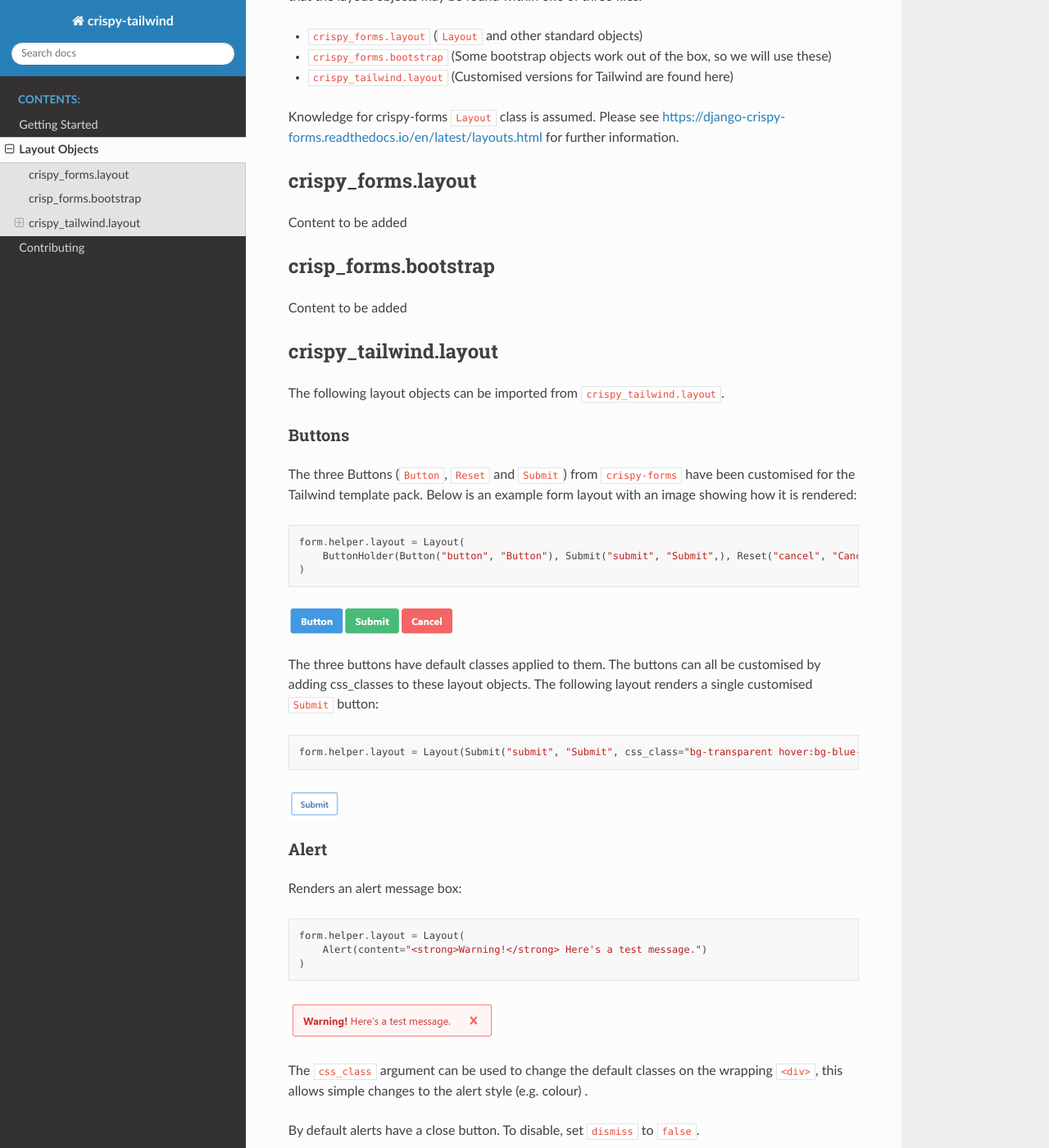
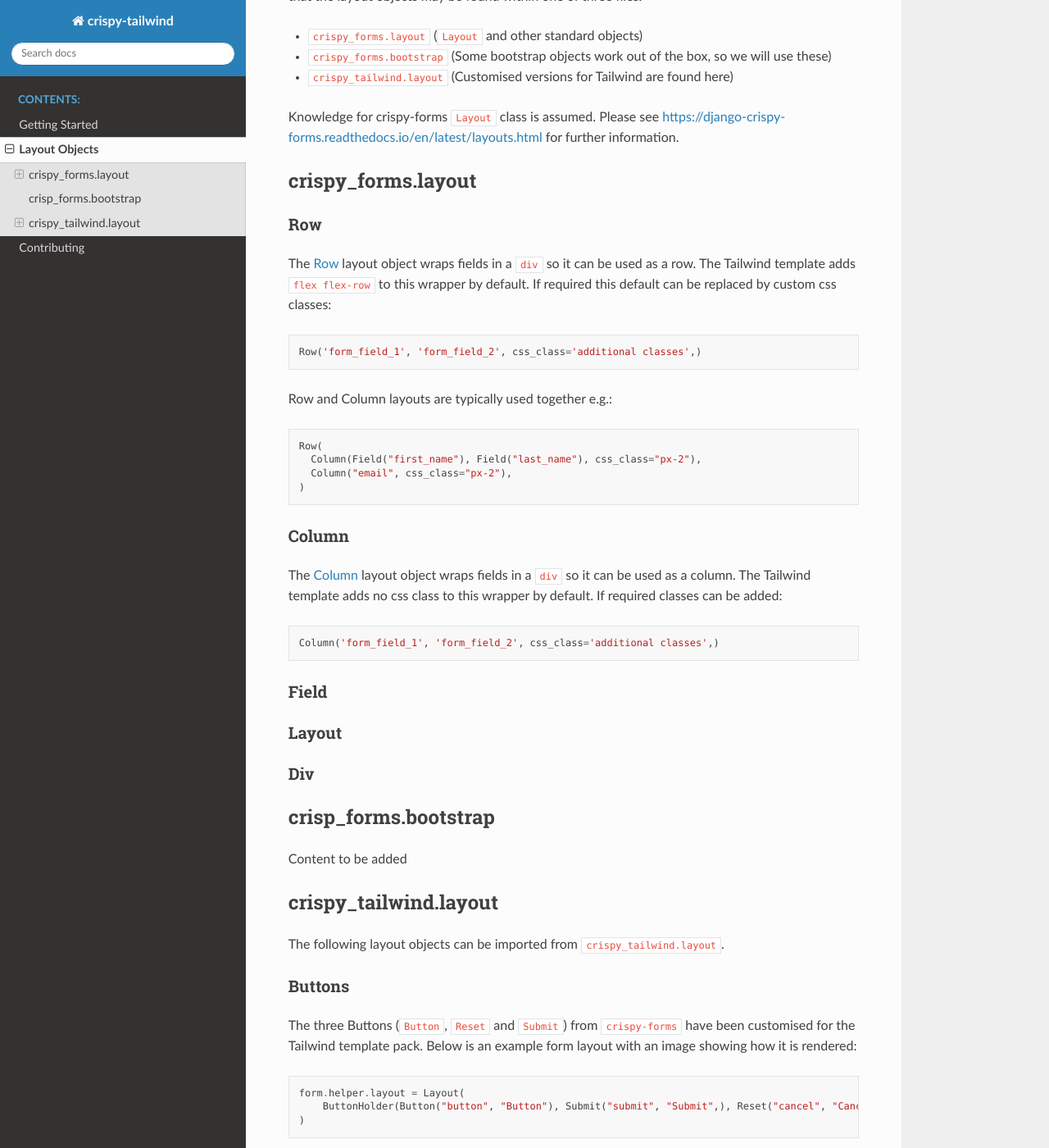
Before and after one commit to django-crispy-forms/crispy-tailwind, a Sphinx documentation site: the page built from docs/layout_objects.txt, in a window 1280 px wide and 1400 px high, scrolled down 419 px. Shown: the whole window at 82% size. Built offline with Sphinx 7.4.7 and the Read the Docs theme 2.0.0, drawn with Linux system fonts in a browser that asks for light colours.

Commit message:
Added docs for basic layout objects

```diff
--- a/docs/layout_objects.txt
+++ b/docs/layout_objects.txt
@@ -27,7 +27,47 @@
 crispy_forms.layout
 ===================
 
-Content to be added
+Row
+---
+
+The Row_ layout object wraps fields in a ``div`` so it can be used as a
+row. The Tailwind template adds ``flex flex-row`` to this wrapper by default.
+If required this default can be replaced by custom css classes::
+
+  Row('form_field_1', 'form_field_2', css_class='additional classes',)
+
+Row and Column layouts are typically used together e.g.::
+
+  Row(
+    Column(Field("first_name"), Field("last_name"), css_class="px-2"),
+    Column("email", css_class="px-2"),
+  )
+
+.. _Row : https://django-crispy-forms.readthedocs.io/en/latest/api_layout.html?highlight=column#layout.Row
+
+Column
+------
+
+The Column_ layout object wraps fields in a ``div`` so it can be used as a
+column. The Tailwind template adds no css class to this wrapper by default. If
+required classes can be added::
+
+  Column('form_field_1', 'form_field_2', css_class='additional classes',)
+
+.. _column: https://django-crispy-forms.readthedocs.io/en/latest/api_layout.html?highlight=column#layout.Column
+
+
+Field
+-----
+
+Layout
+------
+
+
+
+
+Div
+---
 
 crisp_forms.bootstrap
 =====================
```
